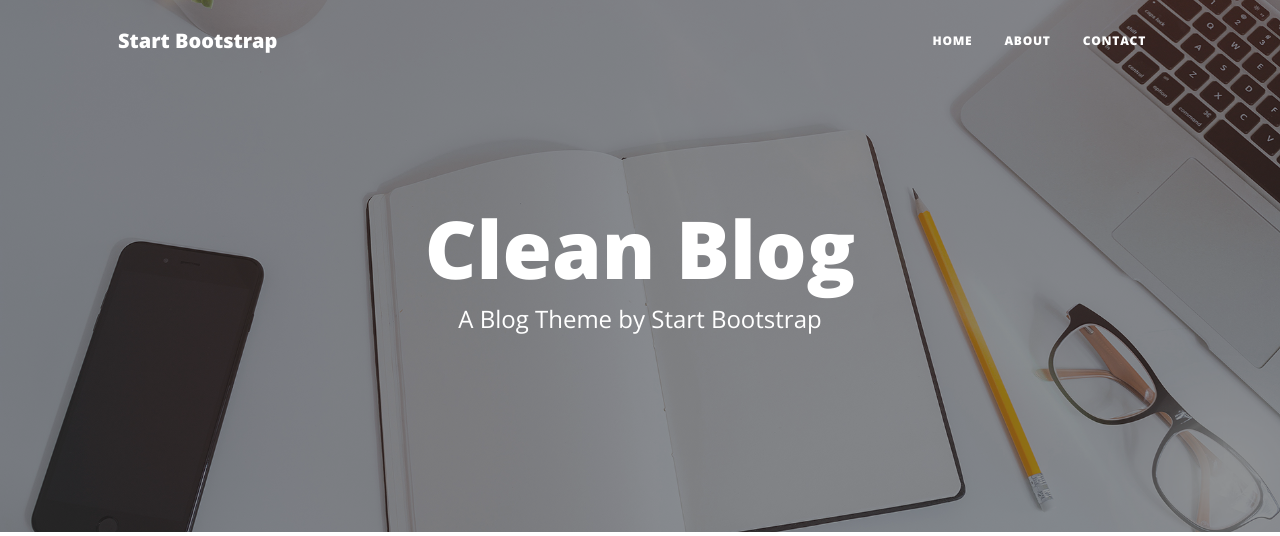
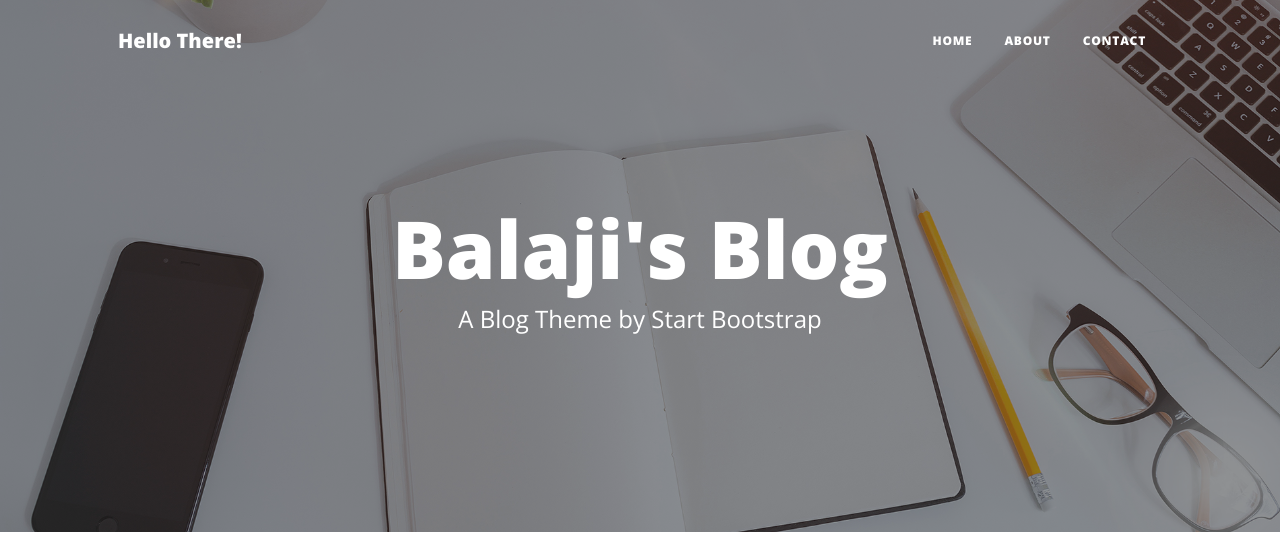
Before and after one commit to Balaji-B-GIT/Blog-Template, a Flask app: page / in a window 1280 px wide. Shown: the top 536 px of the page. Run offline with Flask 3, Linux system fonts and the light colour scheme; some libraries are stand-ins or nearby versions.

Commit message:
Final Commit

```diff
--- a/templates/header.html
+++ b/templates/header.html
@@ -5,7 +5,7 @@
         <meta name="viewport" content="width=device-width, initial-scale=1, shrink-to-fit=no" />
         <meta name="description" content="" />
         <meta name="author" content="" />
-        <title>Clean Blog - Start Bootstrap Theme</title>
+        <title>Balaji's Blog</title>
         <link rel="icon" type="image/x-icon" href = {{url_for('static',filename='assets/favicon.ico')}} />
         <!-- Font Awesome icons (free version)-->
         <script src="https://use.fontawesome.com/releases/v6.3.0/js/all.js" crossorigin="anonymous"></script>
@@ -19,7 +19,7 @@
     <!-- Navigation-->
         <nav class="navbar navbar-expand-lg navbar-light" id="mainNav">
             <div class="container px-4 px-lg-5">
-                <a class="navbar-brand" href="/">Start Bootstrap</a>
+                <a class="navbar-brand" href="/">Hello There!</a>
                 <button class="navbar-toggler" type="button" data-bs-toggle="collapse" data-bs-target="#navbarResponsive" aria-controls="navbarResponsive" aria-expanded="false" aria-label="Toggle navigation">
                     Menu
                     <i class="fas fa-bars"></i>
--- a/templates/index.html
+++ b/templates/index.html
@@ -11,7 +11,7 @@
                 <div class="row gx-4 gx-lg-5 justify-content-center">
                     <div class="col-md-10 col-lg-8 col-xl-7">
                         <div class="site-heading">
-                            <h1>Clean Blog</h1>
+                            <h1>Balaji's Blog</h1>
                             <span class="subheading">A Blog Theme by Start Bootstrap</span>
                         </div>
                     </div>
```
